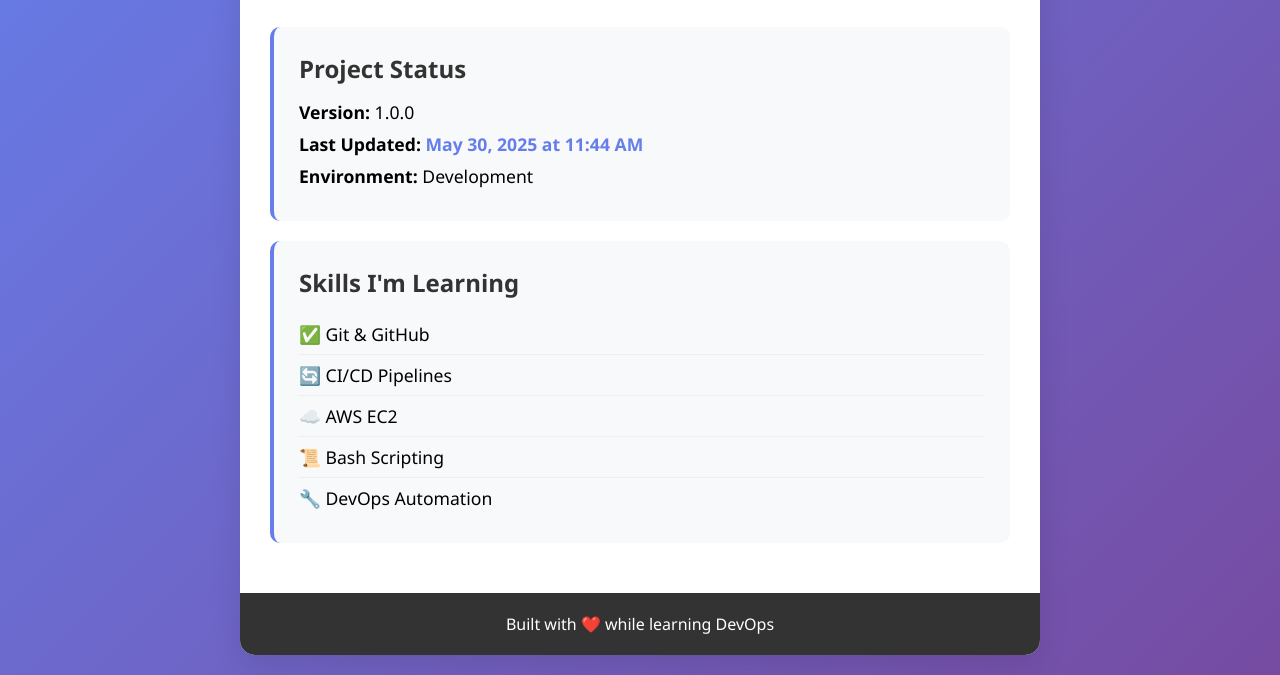
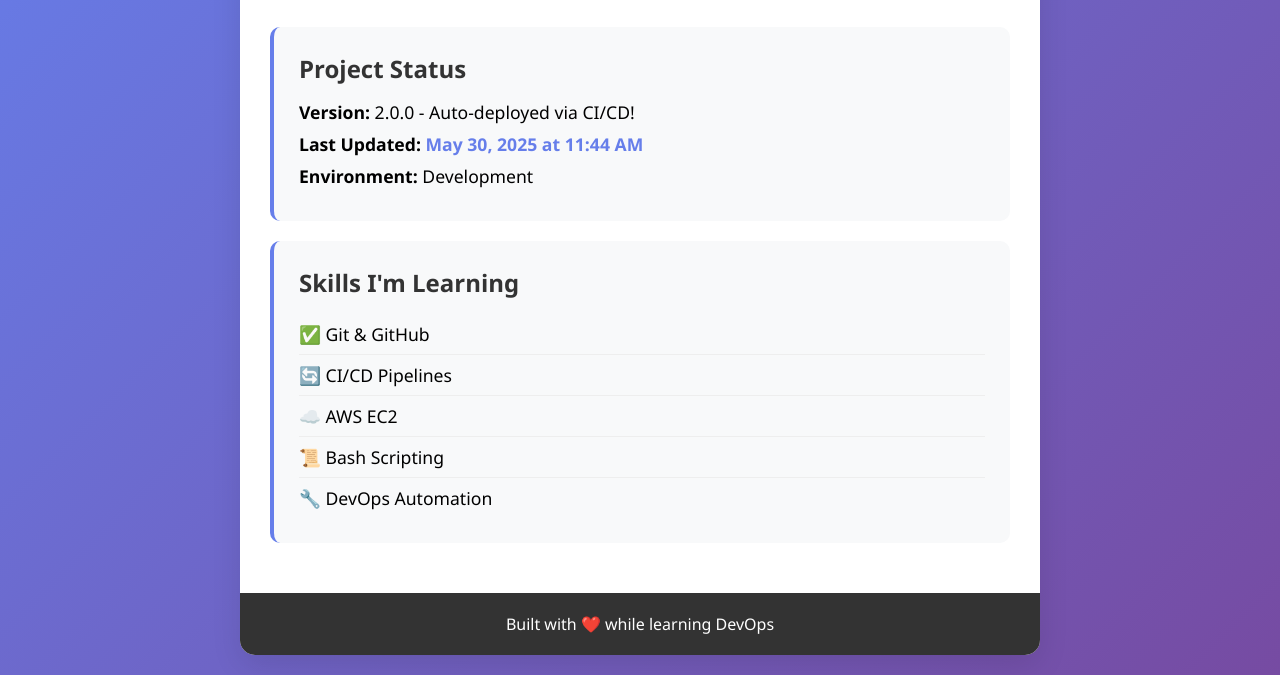
Before and after one commit to Evelynval-w/my-devops-journey, a plain HTML site: page index.html in a window 1280 px wide. Shown: the part 195-870 px from the top of the page. Drawn offline with Linux system fonts and the light colour scheme.

Commit message:
Update version to 2.0.0 - testing automated deployment

```diff
--- a/index.html
+++ b/index.html
@@ -16,7 +16,7 @@
         <main>
             <div class="info-card">
                 <h2>Project Status</h2>
-                <p><strong>Version:</strong> 1.0.0</p>
+                <p><strong>Version:</strong> 2.0.0 - Auto-deployed via CI/CD!</p>
                 <p><strong>Last Updated:</strong> <span id="timestamp"></span></p>
                 <p><strong>Environment:</strong> Development</p>
             </div>
```
